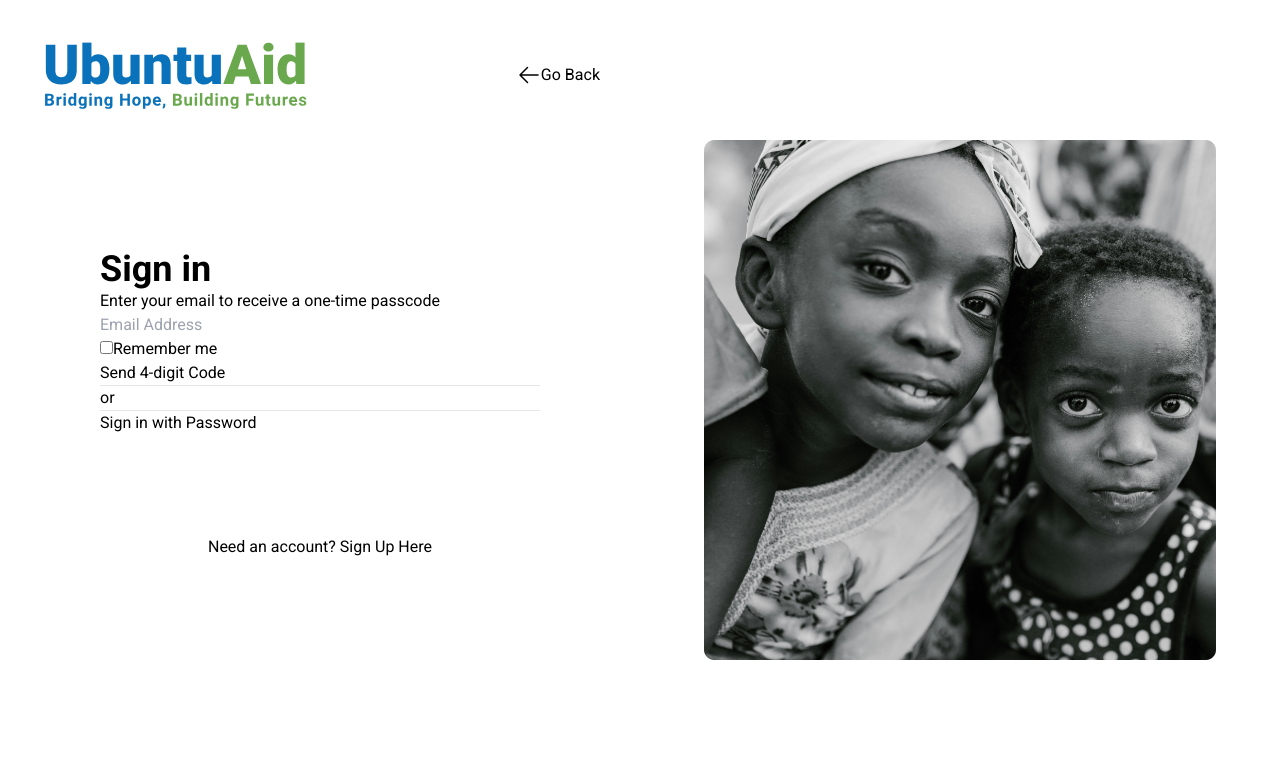
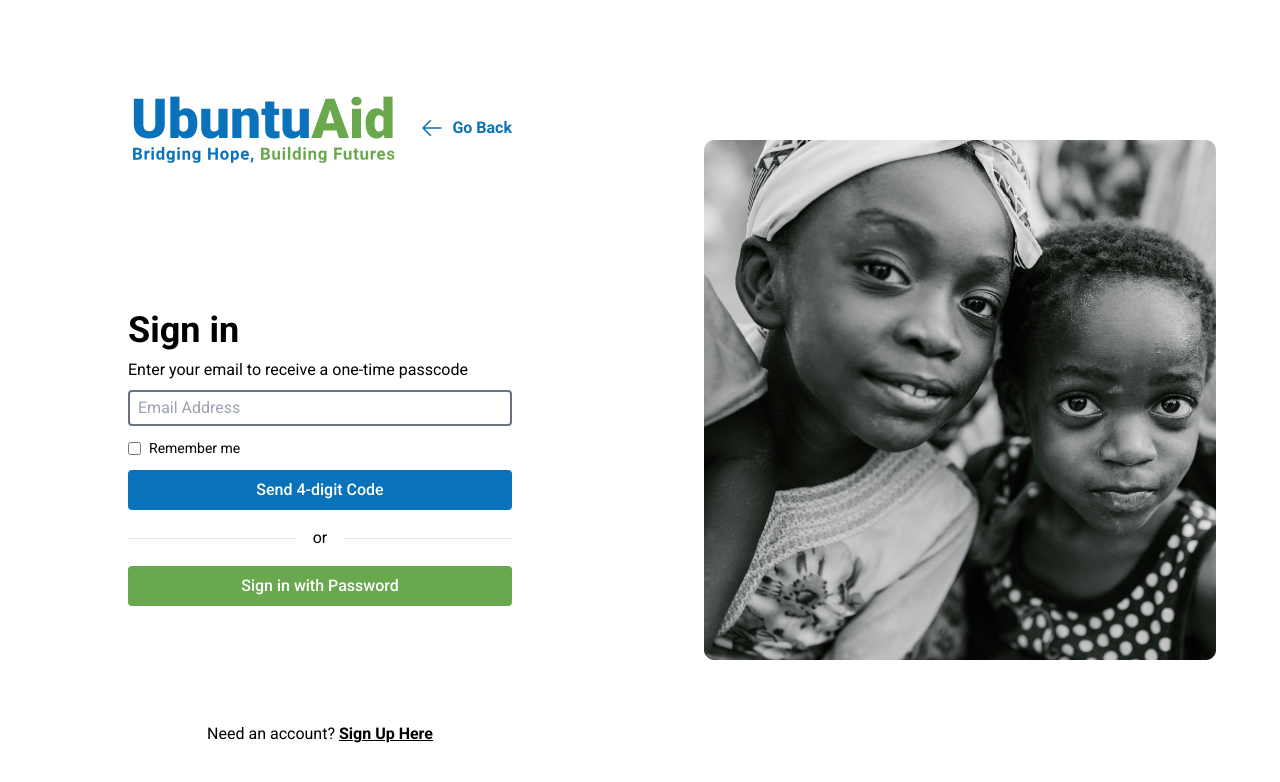
Before and after one commit to ubuntuAid/ubuntuAid-application, a React (Vite) app: page /login in a window 1280 px wide. Shown: the top 782 px of the page. Built offline with nearby package versions, Linux system fonts and the light colour scheme.

Commit message:
Merge Conflict of Main and signUp-feature branch

```diff
--- a/src/pages/Login.jsx
+++ b/src/pages/Login.jsx
@@ -10,31 +10,31 @@ function Login() {
 
 
     return (
-        <div className='flex h-screen justify-between  items-center'>
-            <div className='w-1/2 h-[100%]'>
-                <div className='flex justify-between items-center p-10'>
+        <div className='md:flex md:h-screen justify-between items-center'>
+            <div className='md:w-1/2 md:h-[100%] h-screen flex flex-col md:justify-around justify-evenly'>
+                <div className='flex justify-between items-center md:px-32 p-10'>
                     <Link to={'/'}><img src="/src/assets/ubuntuAid-logo.svg" alt="" /></Link>
-                    <div className='flex'>
+                    <div className='md:flex gap-2 font-bold hidden text-[#0a72BA]'>
                         <svg xmlns="http://www.w3.org/2000/svg" fill="none" viewBox="0 0 24 24" strokeWidth={1.5} stroke="currentColor" className="w-6 h-6">
                             <path strokeLinecap="round" strokeLinejoin="round" d="M10.5 19.5 3 12m0 0 7.5-7.5M3 12h18" />
                         </svg>
                         <p>Go Back</p>
                     </div>
                 </div>
-                <div className='p-[100px]'>
-                    <h1 className='md:text-4xl font-bold'>Sign in</h1>
+                <div className='md:px-32 px-10'>
+                    <h1 className='md:text-4xl text-2xl font-bold mb-2'>Sign in</h1>
                     <form action="">
-                        <label htmlFor="email">Enter your email to receive a one-time passcode</label>
-                        <input type="email" name="email" id="email" placeholder='Email Address' />
-                        <p><input type="checkbox" name="checkbox" id="checkbox" /><span>Remember me</span></p>
-                        <button type="submit">Send 4-digit Code</button>
+                        <label htmlFor="email">Enter your email to receive a one-time passcode</label><br />
+                        <input type="email" name="email" id="email" placeholder='Email Address' className='w-full border-2 border-gray-500 rounded px-2 py-1 my-2' />
+                        <p className='flex items-center gap-2 py-1'><input type="checkbox" name="checkbox" id="checkbox" /><span className='text-sm'>Remember me</span></p>
+                        <button type="submit" className='w-full bg-[#0a72ba] rounded p-2 my-2 text-center font-medium text-white'>Send 4-digit Code</button>
                     </form>
-                    <div><hr /><p>or</p><hr /></div>
-                    <button>Sign in with Password</button>
+                    <div className='flex justify-between items-center my-2'><hr className='w-1/2'/><p className='px-4'>or</p><hr className='w-1/2' /></div>
+                    <button className='w-full bg-[#6AA84F] rounded p-2 my-2 text-center font-medium text-white'>Sign in with Password</button>
                 </div>
-                <p className='text-center'>Need an account? <Link to={'/signup'}>Sign Up Here</Link></p>
+                <p className='text-center'>Need an account? <Link to={'/signup'} className='font-bold underline'>Sign Up Here</Link></p>
             </div>
-            <div className='w-1/2 px-16'>
+            <div className='md:w-1/2 px-16 w-full md:flex hidden'>
                 <img src="/src/assets/signChildren.png" alt="" />
             </div>
         </div>
```
